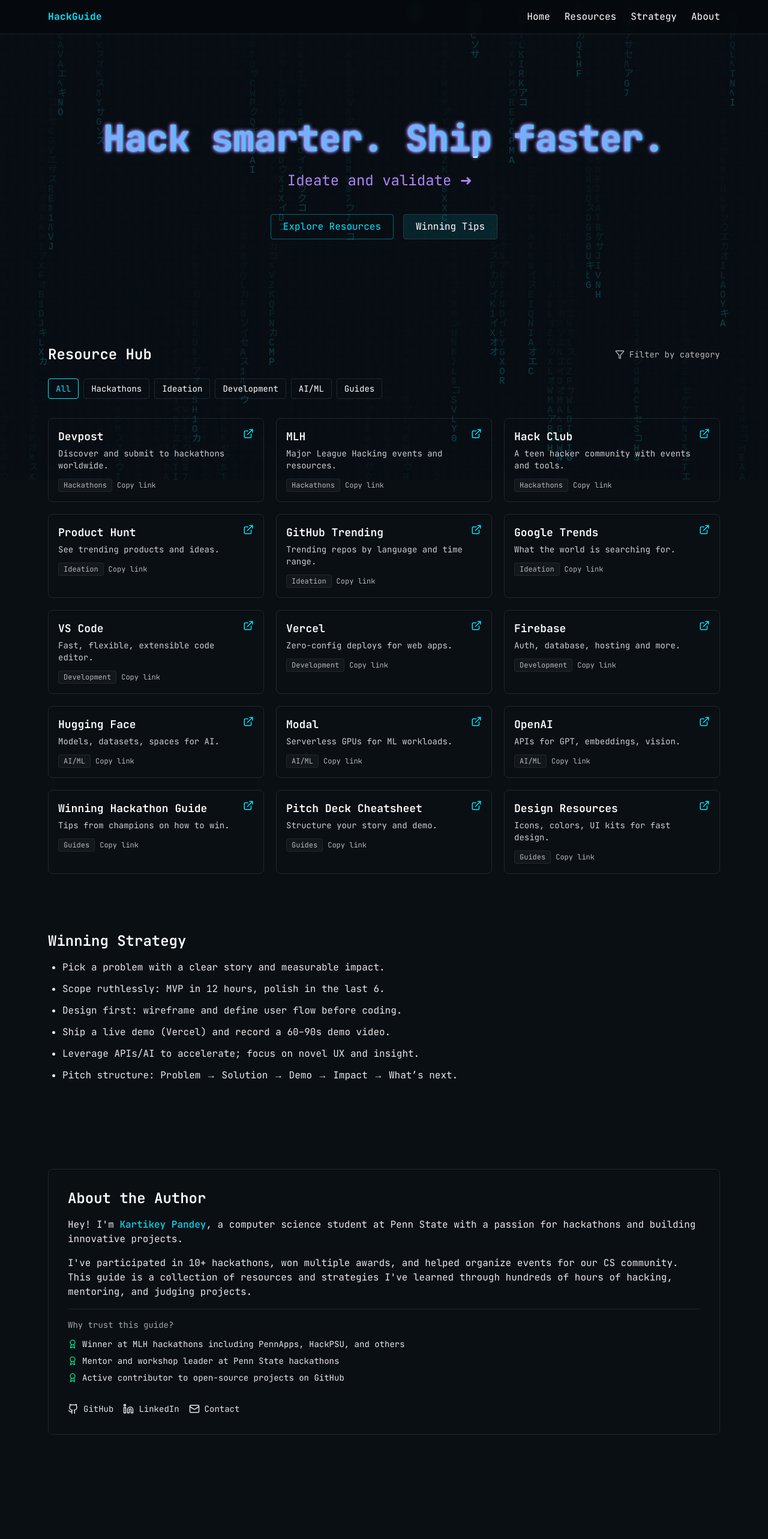
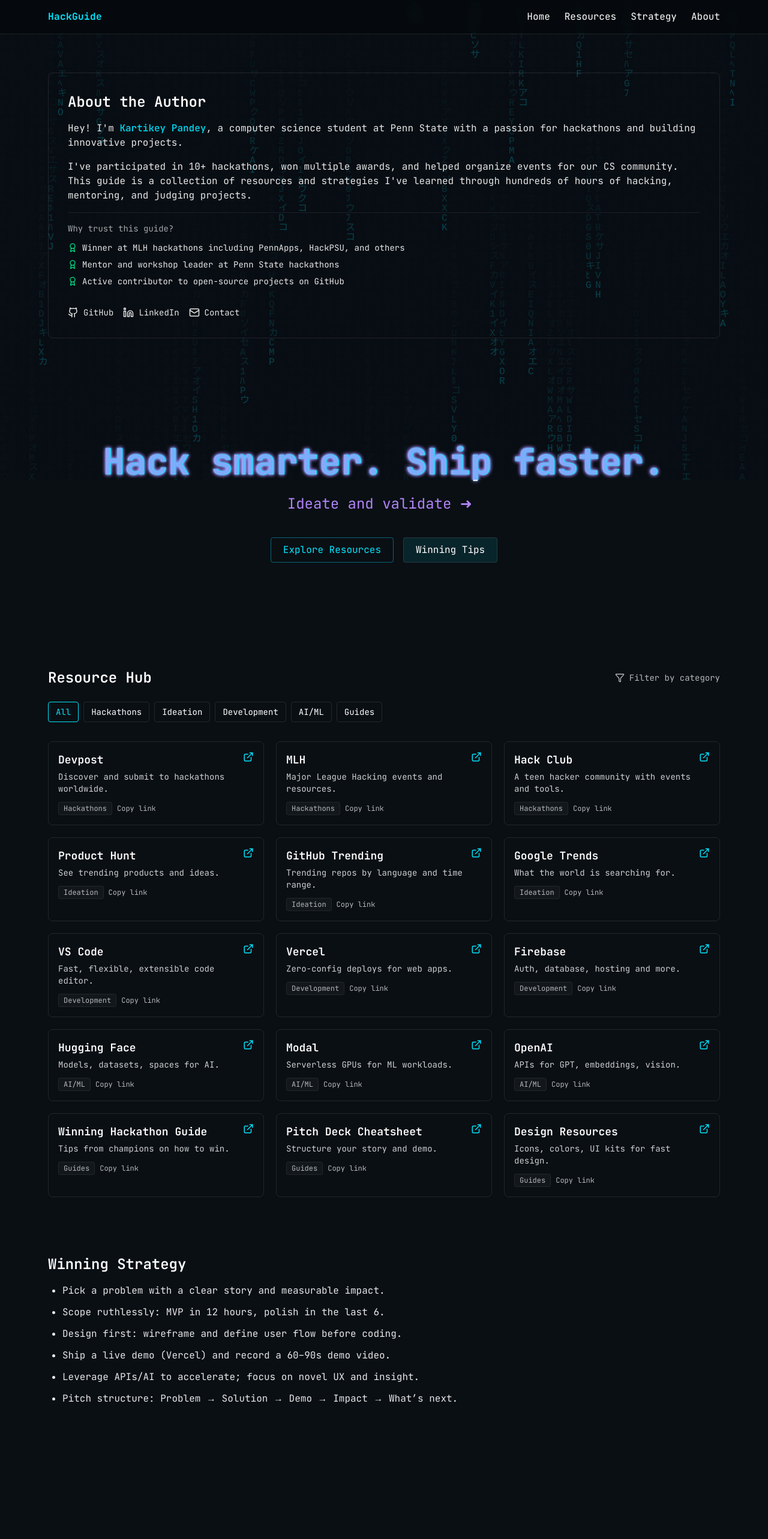
Before and after one commit to Kart-ing/hackathon-guide, a Next.js app in the folder hackathon-guide/: page / in a window 1280 px wide. Shown: the top 2566 px of the page at 60% size. Built offline with nearby package versions, Linux system fonts and the light colour scheme.

Commit message:
Move About the Author section to top of page

```diff
--- a/hackathon-guide/app/page.tsx
+++ b/hackathon-guide/app/page.tsx
@@ -6,17 +6,17 @@
 export default function Page() {
   return (
     <div className="space-y-24 py-16">
+      <section id="about">
+        <AboutAuthor />
+      </section>
       <section id="home">
         <Hero />
       </section>
       <section id="resources">
         <Resources />
       </section>
-      <section id="strategy" className="pb-12">
+      <section id="strategy" className="pb-24">
         <StrategyTips />
-      </section>
-      <section id="about" className="pb-24">
-        <AboutAuthor />
       </section>
     </div>
   )
```
